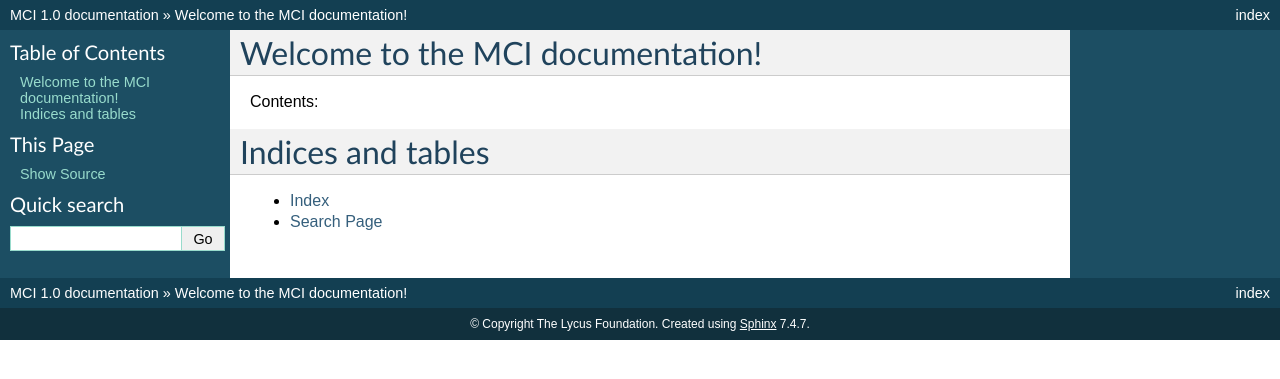
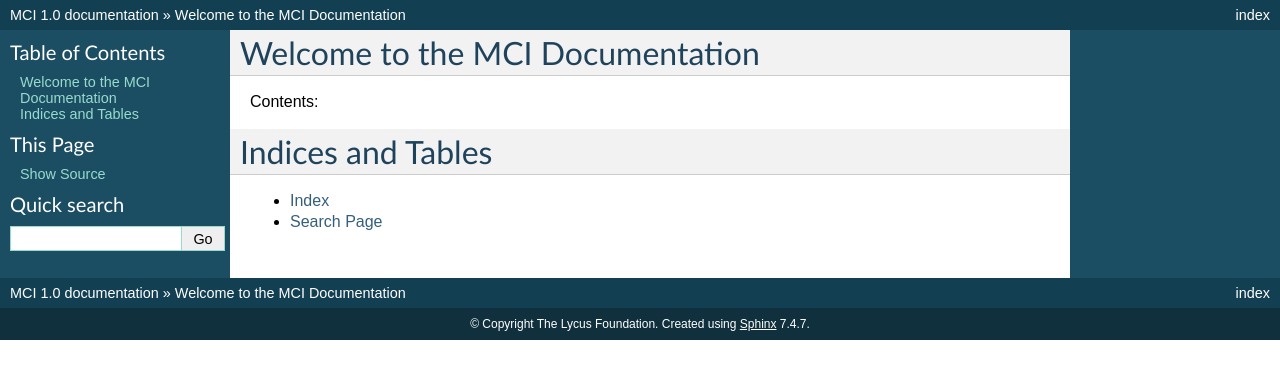
Before and after one commit to lycus/mci, a Sphinx documentation site: the page built from docs/index.rst, in a window 1280 px wide. Shown: the top 379 px of the page. Built offline with Sphinx 7.4.7, drawn with Linux system fonts in a browser that asks for light colours.

```diff
--- a/docs/index.rst
+++ b/docs/index.rst
@@ -1,12 +1,12 @@
-Welcome to the MCI documentation!
-=================================
+Welcome to the MCI Documentation
+================================
 
 Contents:
 
 .. toctree::
    :maxdepth: 2
 
-Indices and tables
+Indices and Tables
 ==================
 
 * :ref:`genindex`
```
Also changed, not shown: 1 other file.
